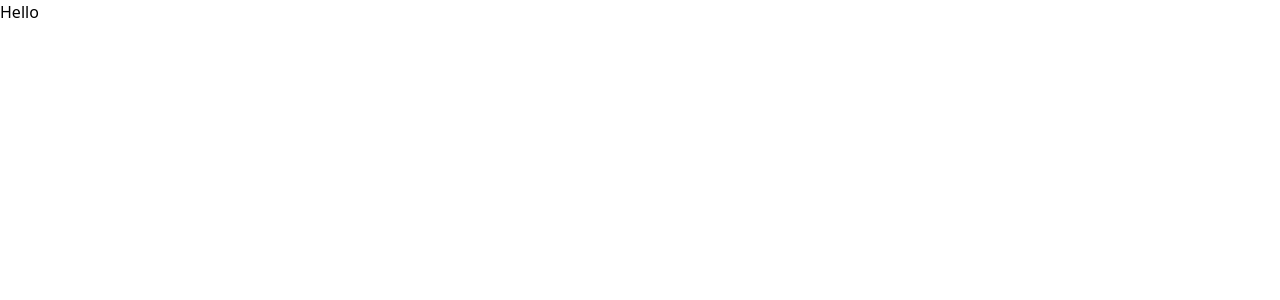
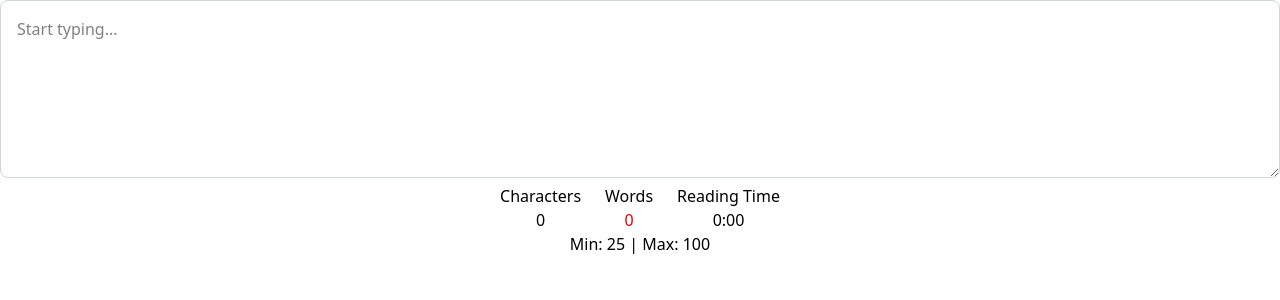
Before and after one commit to kdotsin/lab-character-counter, a React (Vite) app: page / in a window 1280 px wide. Shown: the top 300 px of the page. Built offline with nearby package versions, Linux system fonts and the light colour scheme.

Commit message:
added time and added every component to app

```diff
--- a/src/App.tsx
+++ b/src/App.tsx
@@ -1,8 +1,33 @@
+import { useState } from "react";
+import TextInput from "./components/TextInput/TextInput"
+import type { TextStats } from "./types"
+import StatsDisplay from "./components/StatsDisplay/StatsDisplay";
+import CharacterCounter from "./components/CharacterCounter/CharacterCounter";
+
+const WORDS_PER_MINUTE = 200;
+
+function getStats(text: string) : TextStats {
+  const trimmed = text.trim();
+  const wordCount = trimmed === "" ? 0 : trimmed.split(/\s+/).length;
+  return {
+    characterCount: text.length,
+    wordCount,
+    readingTime: Math.round((wordCount / WORDS_PER_MINUTE) * 60),
+  }
+}
+
 function App() {
-
+  const [text, setText] = useState('');
+  const stats = getStats(text);
   return (
     <div>
-      Hello
+      <TextInput
+        onTextChange={setText}
+      />
+      <StatsDisplay
+        stats={stats}
+      />
+      <CharacterCounter />
     </div>
   )
 }
--- a/src/components/CharacterCounter/CharacterCounter.tsx
+++ b/src/components/CharacterCounter/CharacterCounter.tsx
@@ -11,7 +11,7 @@ export default function CharacterCounter({
   return (
     <div className="flex flex-col items-center">
       <p>
-        `Min: {minWords} | Max: {maxWords}`
+        Min: {minWords} | Max: {maxWords}
       </p>
       <span>{targetReadingTime}</span>
     </div>
--- a/src/components/StatsDisplay/StatsDisplay.tsx
+++ b/src/components/StatsDisplay/StatsDisplay.tsx
@@ -5,10 +5,16 @@ export default function StatsDisplay({
   stats,
   showReadingTime = true,
 }: StatsDisplayProps) {
+  function formatTime(totalSeconds: number): string {
+    const minutes = Math.floor(totalSeconds / 60);
+    const seconds = totalSeconds % 60;
+    return `${minutes}:${seconds.toString().padStart(2, "0")}`;
+  }
+
   const isOutOfRange =
     stats.wordCount < MIN_WORDS || stats.wordCount > MAX_WORDS;
   return (
-    <div className="flex items-center">
+    <div className="flex items-center justify-center gap-6">
       <section className="flex flex-col justify-center items-center">
         <h2>Characters</h2>
         <span>{stats.characterCount}</span>
@@ -24,7 +30,7 @@ export default function StatsDisplay({
       {showReadingTime && (
         <section className="flex flex-col justify-center items-center">
           <h2>Reading Time</h2>
-          <span>{stats.readingTime}</span>
+          <span>{formatTime(stats.readingTime)}</span>
         </section>
       )}
     </div>
```
